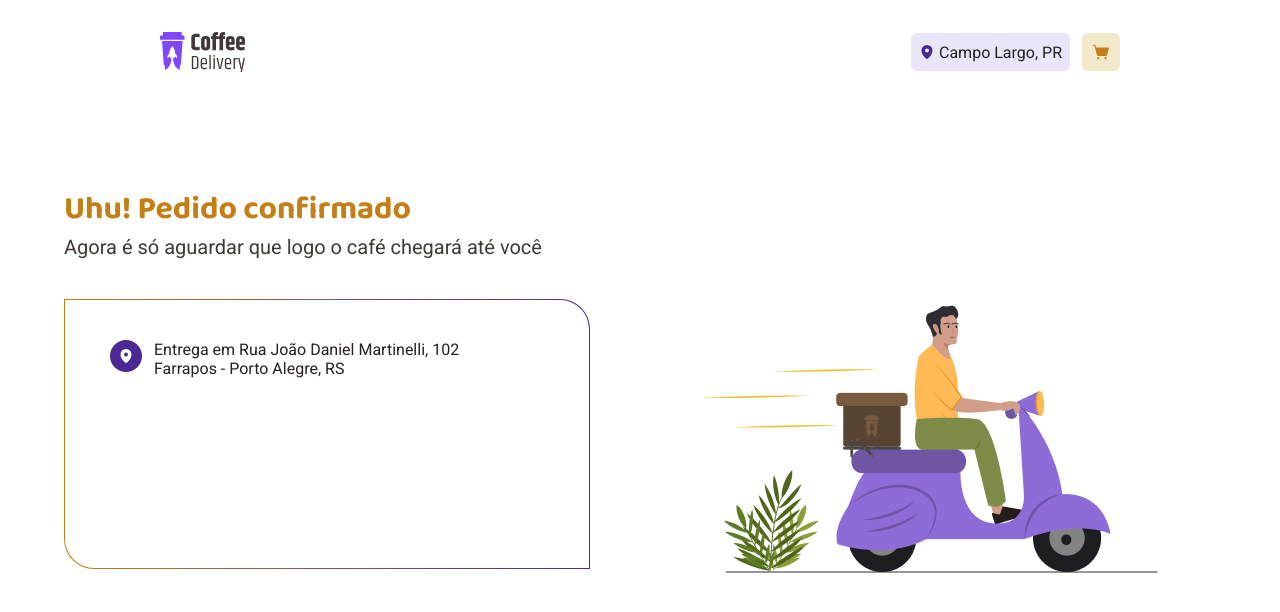
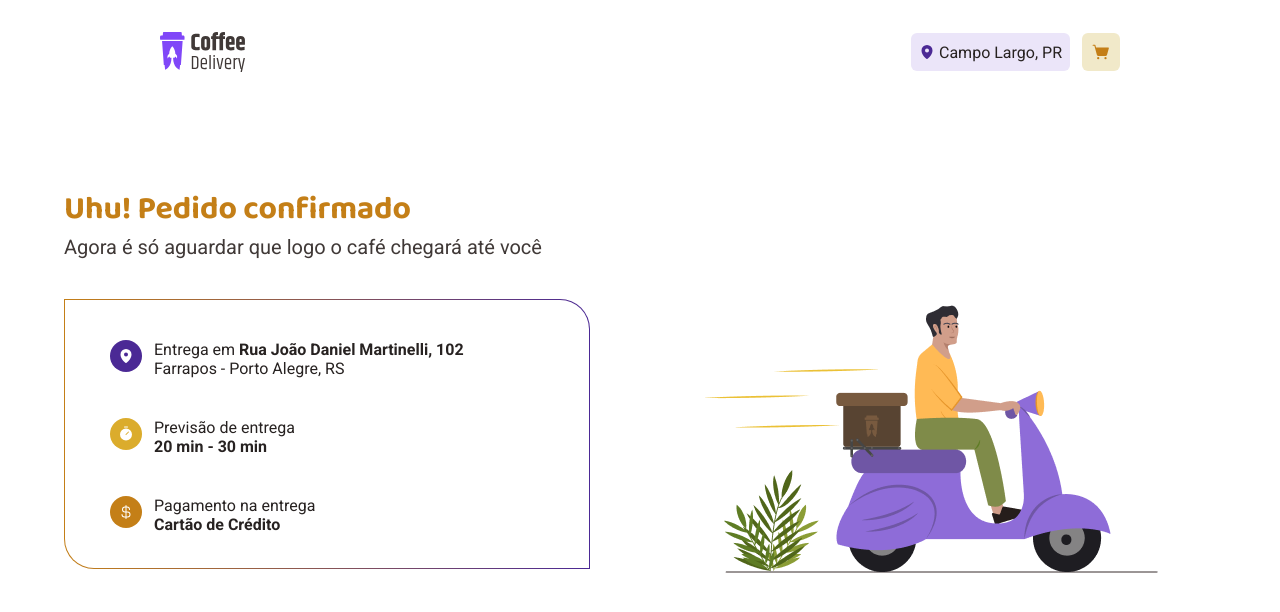
Before and after one commit to JuanFila/Coff, a React (Vite) app: page /Finish in a window 1280 px wide. Shown: the top 612 px of the page. Built offline with nearby package versions, Linux system fonts and the light colour scheme.

Commit message:
add routes

```diff
--- a/data.json
+++ b/data.json
@@ -20,7 +20,7 @@
       "price": "9,90",
       "coffeeName": "Expresso Americano",
       "coffeeDescription": "Expresso diluído, menos intenso que o tradicional",
-      "src": "/public/image/Type=Americano.png",
+      "src": "/public/image/Americano.png",
       "alt": "Expresso Americano"
     },
     {
@@ -31,7 +31,7 @@
       "price": "9,90",
       "coffeeName": "Expresso Cremoso",
       "coffeeDescription": "Café expresso tradicional com espuma cremosa",
-      "src": "/public/image/Type=ExpressoCremoso.png",
+      "src": "/public/image/ExpressoCremoso.png",
       "alt": "Expresso Cremoso"
     },
     {
--- a/src/App.tsx
+++ b/src/App.tsx
@@ -1,18 +1,18 @@
-import { ThemeProvider } from "styled-components"
-import { themeColor } from "./styles/themes/default"
-import { Home } from "./pages/home"
-import { GlobalStye } from "./styles/global"
-import { Form } from "./pages/Form"
-import { Finish } from "./pages/Finish"
+import { ThemeProvider } from "styled-components";
+import { themeColor } from "./styles/themes/default";
+import { GlobalStye } from "./styles/global";
+import { Router } from "./router/Router";
+import { BrowserRouter } from "react-router-dom";
 
 function App() {
-
   return (
     <ThemeProvider theme={themeColor}>
-      <Finish/>
-      <GlobalStye/>
+      <BrowserRouter>
+        <Router />
+      </BrowserRouter>
+      <GlobalStye />
     </ThemeProvider>
-  )
+  );
 }
 
-export default App
+export default App;
--- /dev/null
+++ b/src/layout/index.tsx
@@ -0,0 +1,11 @@
+import { Outlet } from "react-router-dom";
+import { Header } from "../components/header";
+
+export function DefaultLayout() {
+  return (
+    <div>
+      <Header />
+      <Outlet/>
+    </div>
+  );
+}
--- a/src/pages/Finish/index.tsx
+++ b/src/pages/Finish/index.tsx
@@ -1,4 +1,3 @@
-import { Header } from "../../components/header";
 import {
   Container,
   ContainerImage,
@@ -10,26 +9,44 @@ import {
 } from "./style";
 
 import ImageFinish from "../../../public/image/Illustration.png";
-import { MapPin } from "@phosphor-icons/react";
+import { CurrencyDollar, MapPin, Timer } from "@phosphor-icons/react";
 
 export function Finish() {
   //usar contexto
   return (
     <Container>
-      <Header />
-
       <Body>
         <Info>
           <h2>Uhu! Pedido confirmado</h2>
           <Text>Agora é só aguardar que logo o café chegará até você</Text>
           <InformationBox>
             <div>
-              <Icon>
+              <Icon BoxColor="purple-dark">
                 <MapPin size={16} color="#FFF" weight="fill" />
               </Icon>
               <div>
-                <p>Entrega em Rua João Daniel Martinelli, 102</p>
+
+                <p>Entrega em <b>Rua João Daniel Martinelli, 102</b></p>
                 <p>Farrapos - Porto Alegre, RS</p>
+              </div>
+            </div>
+            <div>
+              <Icon BoxColor="yellow">
+                <Timer size={16} color="#FFF" weight="fill" />
+              </Icon>
+              <div>
+                <p>Previsão de entrega</p>
+                <p><b>20 min - 30 min </b></p>
+              </div>
+            </div>
+            <div>
+              <Icon BoxColor="yellow-dark">
+                <CurrencyDollar size={16} color="#FFF"  />
+              </Icon>
+              <div>
+
+                <p>Pagamento na entrega</p>
+                <p><b>Cartão de Crédito</b></p>
               </div>
             </div>
           </InformationBox>
--- a/src/pages/Finish/style.ts
+++ b/src/pages/Finish/style.ts
@@ -1,4 +1,8 @@
 import styled from "styled-components";
+
+interface ColorContainerIcon {
+  BoxColor: "purple-dark" | "yellow" | "yellow-dark";
+}
 
 export const Container = styled.div`
   flex: 1;
@@ -24,12 +28,15 @@ export const InformationBox = styled.div`
   background-origin: border-box;
   background-clip: content-box, border-box;
 
+
   >div{
     display: flex;
     gap: 12px;
-    padding: 2.5rem 2.8125rem;
+    padding: 0 2.8125rem;
+    margin-top: 2.5rem;
   }
 `
+
 export const ContainerImage = styled.div`
  width: 32.75rem;
  height: auto;
@@ -38,6 +45,7 @@ export const ContainerImage = styled.div`
 export const Info = styled.div`
   width: 32.875rem;
   height: 16.875rem;
+
 
   h2 {
     font-size: 2rem;
@@ -51,14 +59,12 @@ export const Text = styled.div`
     color: ${props => props.theme["base-subtitle"]};
     margin-bottom: 2.5rem;
 `
-export const Icon = styled.div`
+export const Icon = styled.div<ColorContainerIcon>`
   width: 2rem;
   height: 2rem;
   border-radius: 50%;
-
   display: flex;
   align-items: center;
   justify-content: center;
-    background: ${props => props.theme["purple-dark"]};
-
+  background-color: ${props => props.theme[props.BoxColor]};
 `
--- a/src/pages/Form/index.tsx
+++ b/src/pages/Form/index.tsx
@@ -1,5 +1,4 @@
 import { MapPinLine, CurrencyDollar } from "@phosphor-icons/react";
-import { Header } from "../../components/header";
 import {
   InputCPF,
   CoffeSelected,
@@ -27,8 +26,6 @@ import { TextValueCoffees } from "../../components/TextValueCoffes";
 export function Form() {
   return (
     <Container>
-      <Header />
-
       <ContainerPayment>
         <div>
           <TextCard>Complete seu pedido</TextCard>
--- a/src/pages/home/index.tsx
+++ b/src/pages/home/index.tsx
@@ -1,4 +1,3 @@
-import { Header } from "../../components/header";
 import CoffeeImage from "../../assets/Coffee.svg";
 import { Tag } from "../../components/Tags";
 import {
@@ -29,7 +28,6 @@ export function Home() {
 
   return (
     <Container>
-      <Header />
       <ContainerSection>
         <ContentText>
           <h1>Encontre o café perfeito para qualquer hora do dia</h1>
--- a/src/router/Router.tsx
+++ b/src/router/Router.tsx
@@ -2,13 +2,16 @@ import { Route, Routes } from "react-router-dom";
 import { Home } from "../pages/home";
 import { Form } from "../pages/Form";
 import { Finish } from "../pages/Finish";
+import { DefaultLayout } from "../layout";
 
 export function Router() {
   return(
     <Routes>
-      <Route path="/" element={<Home/>}/>
-      <Route path="/form" element={<Form/>}/>
-      <Route path="/Finish" element={<Finish/>}/>
+      <Route path="/" element={<DefaultLayout/>}>
+        <Route path="/" element={<Home/>}/>
+        <Route path="/form" element={<Form/>}/>
+        <Route path="/Finish" element={<Finish/>}/>
+      </Route>
     </Routes>
   );
 }
```
Lines whose indentation alone changed are shown as unchanged.
